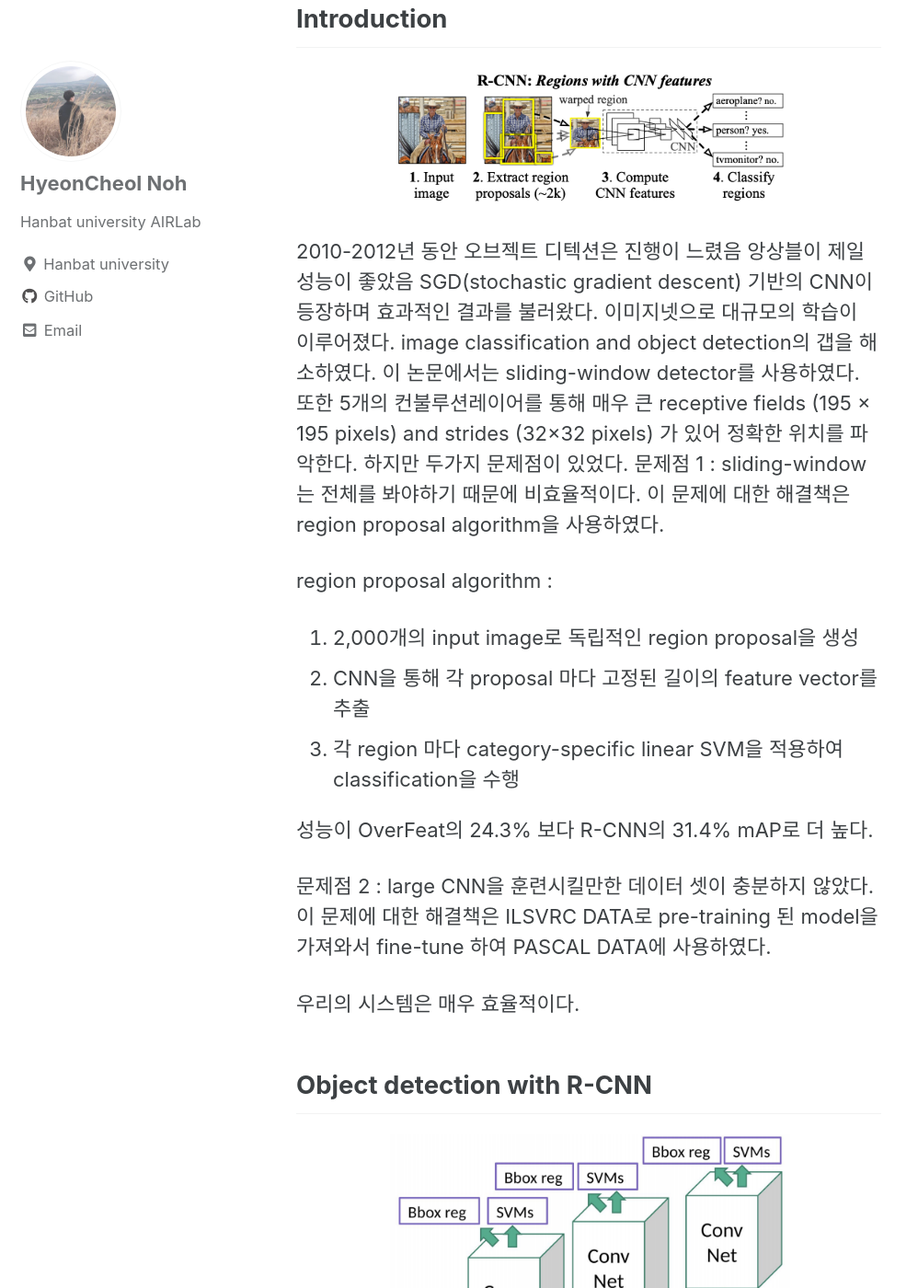
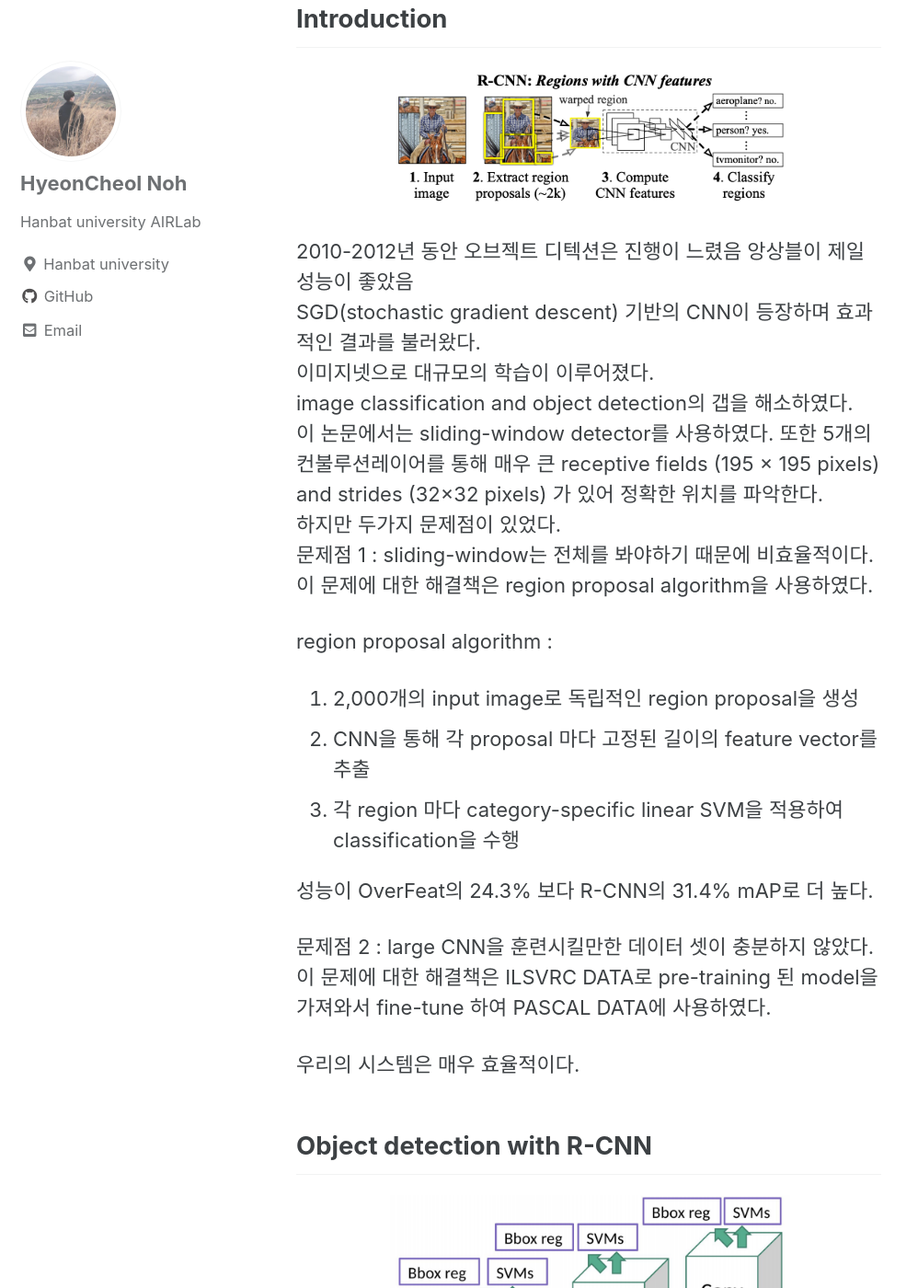
Before and after one commit to cjf8899/cjf8899.github.io, a Jekyll site: the page built from _posts/2020-09-21-R-CNN.md, in a window 1280 px wide and 1400 px high, scrolled down 1102 px. Shown: the whole window at 92% size, without its empty margins (0-998 px from the left). Built offline with Jekyll 4.4.1, drawn with Linux system fonts in a browser that asks for light colours; cached includes are drawn as plain includes; comment, search, counter and statistics services are not loaded; a style sheet for code colours, icons or effects is not loaded.

Commit message:
Update 2020-09-21-R-CNN.md

```diff
--- a/_posts/2020-09-21-R-CNN.md
+++ b/_posts/2020-09-21-R-CNN.md
@@ -25,12 +25,12 @@ PASCAL VOC dataset에서 Object detrction은 몇 년 동안 지체되었다.<br>
 <p align="center">
   <img src="/assets/img/r-cnn/01.jpg" width="70%" height="70%" title="70px" alt="memoryblock">
 </p>
-2010-2012년 동안 오브젝트 디텍션은 진행이 느렸음 앙상블이 제일 성능이 좋았음
-SGD(stochastic gradient descent) 기반의 CNN이 등장하며 효과적인 결과를 불러왔다.
-이미지넷으로 대규모의 학습이 이루어졌다.
-image classification and object detection의 갭을 해소하였다.
-이 논문에서는 sliding-window detector를 사용하였다. 또한 5개의 컨불루션레이어를 통해 매우 큰 receptive fields (195 × 195 pixels) and strides (32×32 pixels) 가 있어 정확한 위치를 파악한다.
-하지만 두가지 문제점이 있었다.
+2010-2012년 동안 오브젝트 디텍션은 진행이 느렸음 앙상블이 제일 성능이 좋았음<br>
+SGD(stochastic gradient descent) 기반의 CNN이 등장하며 효과적인 결과를 불러왔다.<br>
+이미지넷으로 대규모의 학습이 이루어졌다.<br>
+image classification and object detection의 갭을 해소하였다.<br>
+이 논문에서는 sliding-window detector를 사용하였다. 또한 5개의 컨불루션레이어를 통해 매우 큰 receptive fields (195 × 195 pixels) and strides (32×32 pixels) 가 있어 정확한 위치를 파악한다.<br>
+하지만 두가지 문제점이 있었다. <br>
 문제점 1 : sliding-window는 전체를 봐야하기 때문에 비효율적이다. 이 문제에 대한 해결책은 region proposal algorithm을 사용하였다.
 
 region proposal algorithm : <br>
@@ -40,7 +40,7 @@ region proposal algorithm : <br>
 
 성능이 OverFeat의 24.3% 보다 R-CNN의 31.4% mAP로 더 높다.
 
-문제점 2 : large CNN을 훈련시킬만한 데이터 셋이 충분하지 않았다.
+문제점 2 : large CNN을 훈련시킬만한 데이터 셋이 충분하지 않았다. <br>
 이 문제에 대한 해결책은 ILSVRC DATA로 pre-training 된 model을 가져와서 fine-tune 하여 PASCAL DATA에 사용하였다.
 
 우리의 시스템은 매우 효율적이다.
```
